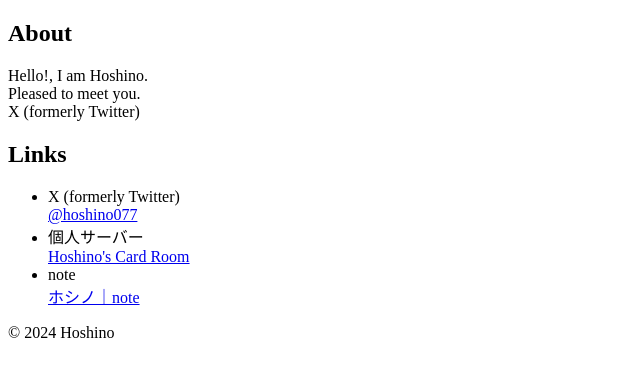
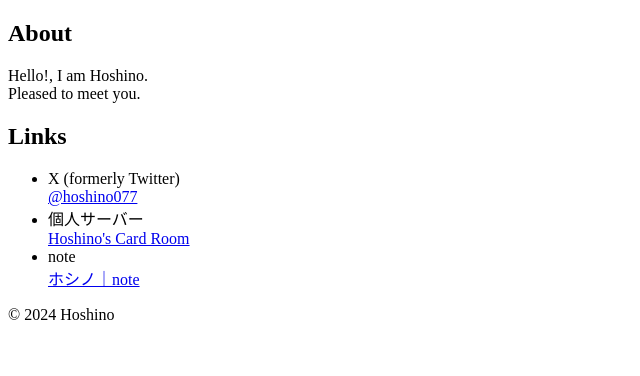
Before and after one commit to lotusblosem/pages, a plain HTML site: page docs/index.html in a window 1280 px wide. Shown: the whole page, without its empty margins (0-640 px from the left). Drawn offline with Linux system fonts and the light colour scheme.

Commit message:
Update index.html

```diff
--- a/docs/index.html
+++ b/docs/index.html
@@ -14,7 +14,6 @@
         <p>
             Hello!, I am Hoshino. <br />
             Pleased to meet you. <br />
-            X (formerly Twitter)
         </p>
 
         <h2>Links</h2>
```
